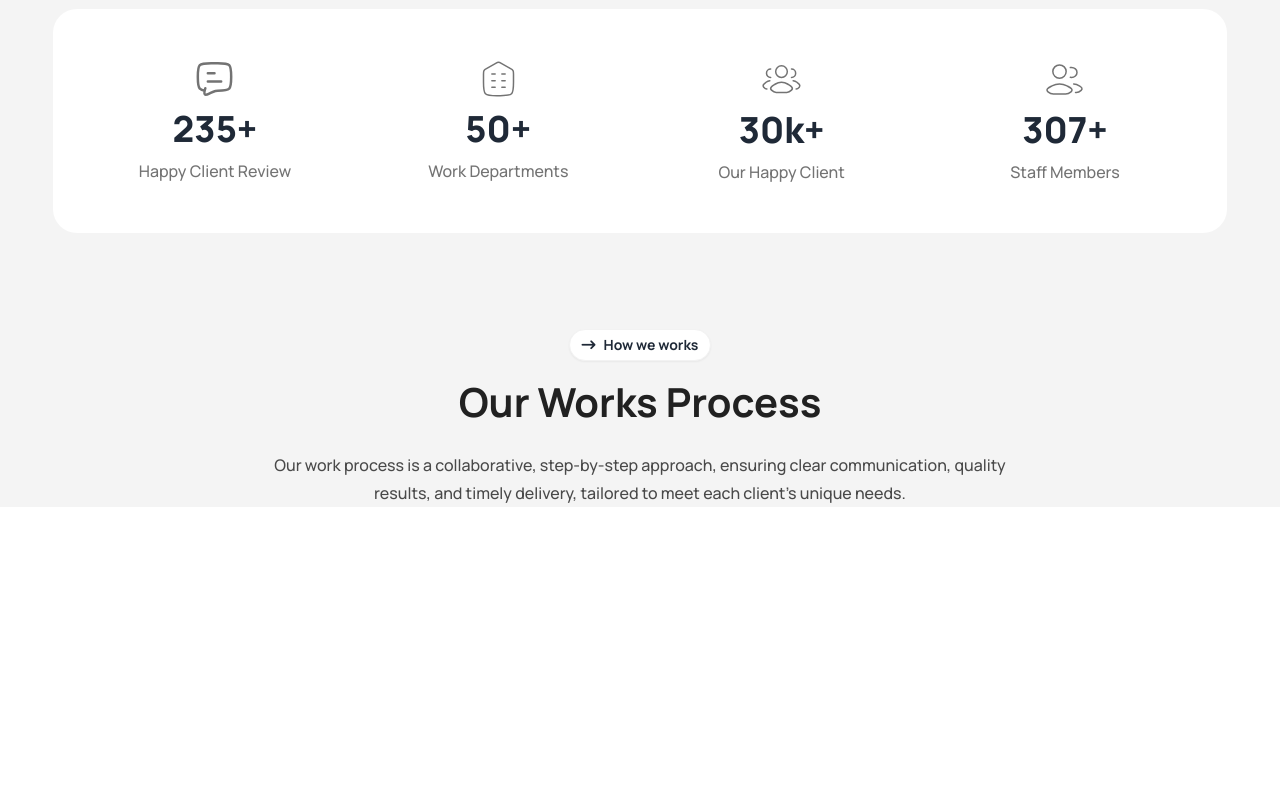
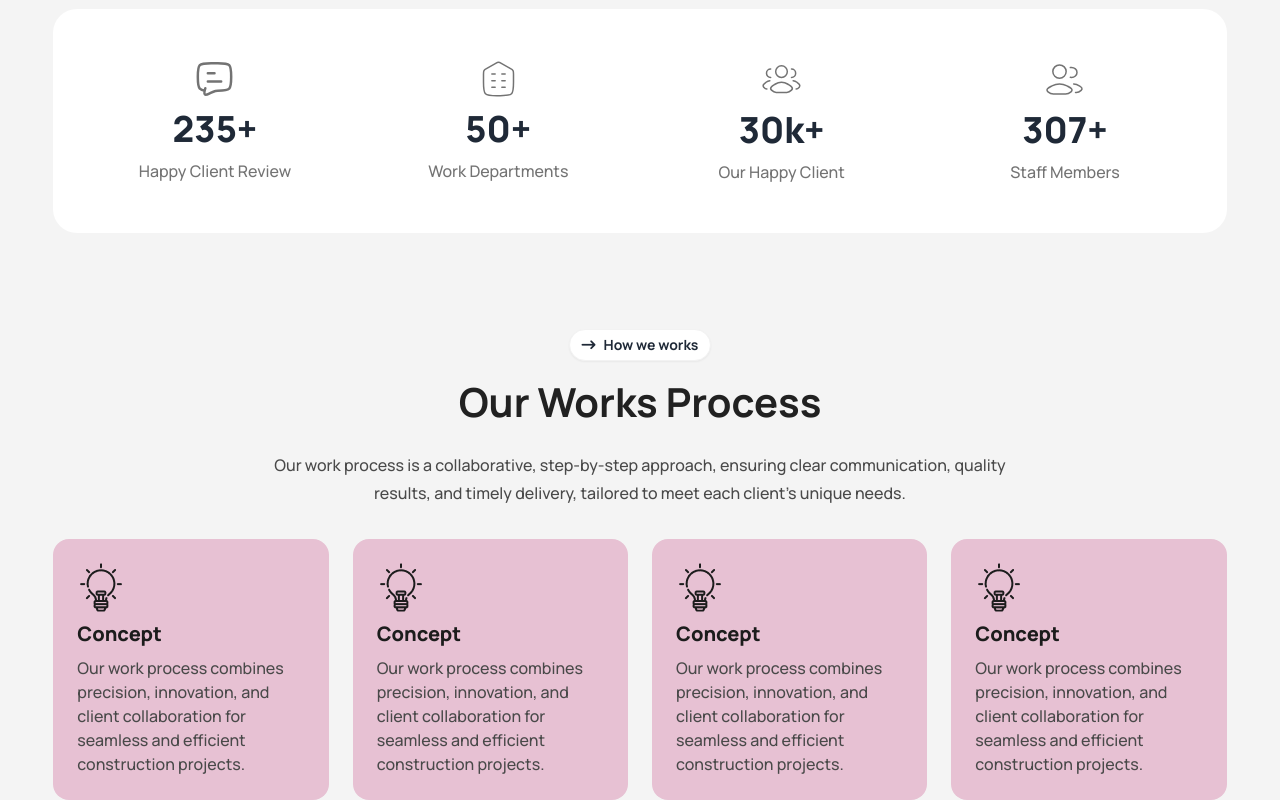
Before and after one commit to rubayedhasan/rinterio_make-your-dream-house, a plain HTML site: page index.html in a window 1280 px wide. Shown: the part 1731-2531 px from the top of the page. Before the commit the page ends 2238 px from the top, so only its background shows below. Drawn offline with nearby package versions, Linux system fonts and the light colour scheme.

Commit message:
adding work process describ cards on our work process section

```diff
--- a/index.html
+++ b/index.html
@@ -433,6 +433,70 @@
         </div>
 
         <!-- work process describe cards container  -->
+        <div
+          class="mt-6 grid grid-cols-1 gap-4 md:grid-cols-2 md:gap-6 lg:mt-8 lg:grid-cols-4"
+        >
+          <!-- 1st card  -->
+          <div class="space-y-2.5 rounded-2xl bg-[#E7C1D3] p-6">
+            <figure>
+              <img src="./images/concept.png" alt="symbol of concept or idea" />
+            </figure>
+            <!-- card title  -->
+            <h5 class="text-xl font-extrabold leading-6 text-[#1C1C1C]">
+              Concept
+            </h5>
+            <!-- card description  -->
+            <p class="font-medium leading-6 text-[#494949]">
+              Our work process combines precision, innovation, and client
+              collaboration for seamless and efficient construction projects.
+            </p>
+          </div>
+          <!-- 1st card  -->
+          <div class="space-y-2.5 rounded-2xl bg-[#E7C1D3] p-6">
+            <figure>
+              <img src="./images/concept.png" alt="symbol of concept or idea" />
+            </figure>
+            <!-- card title  -->
+            <h5 class="text-xl font-extrabold leading-6 text-[#1C1C1C]">
+              Concept
+            </h5>
+            <!-- card description  -->
+            <p class="font-medium leading-6 text-[#494949]">
+              Our work process combines precision, innovation, and client
+              collaboration for seamless and efficient construction projects.
+            </p>
+          </div>
+          <!-- 1st card  -->
+          <div class="space-y-2.5 rounded-2xl bg-[#E7C1D3] p-6">
+            <figure>
+              <img src="./images/concept.png" alt="symbol of concept or idea" />
+            </figure>
+            <!-- card title  -->
+            <h5 class="text-xl font-extrabold leading-6 text-[#1C1C1C]">
+              Concept
+            </h5>
+            <!-- card description  -->
+            <p class="font-medium leading-6 text-[#494949]">
+              Our work process combines precision, innovation, and client
+              collaboration for seamless and efficient construction projects.
+            </p>
+          </div>
+          <!-- 1st card  -->
+          <div class="space-y-2.5 rounded-2xl bg-[#E7C1D3] p-6">
+            <figure>
+              <img src="./images/concept.png" alt="symbol of concept or idea" />
+            </figure>
+            <!-- card title  -->
+            <h5 class="text-xl font-extrabold leading-6 text-[#1C1C1C]">
+              Concept
+            </h5>
+            <!-- card description  -->
+            <p class="font-medium leading-6 text-[#494949]">
+              Our work process combines precision, innovation, and client
+              collaboration for seamless and efficient construction projects.
+            </p>
+          </div>
+        </div>
       </section>
     </main>
 
```
